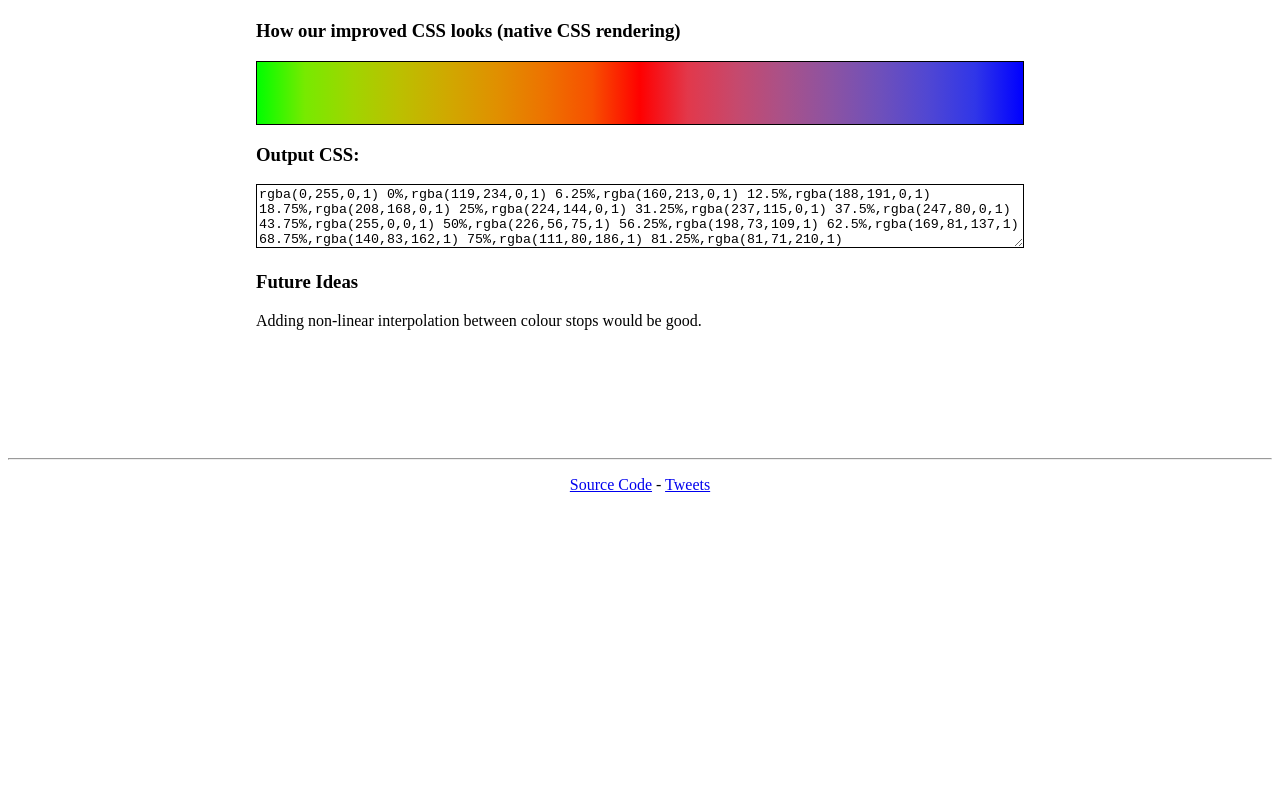
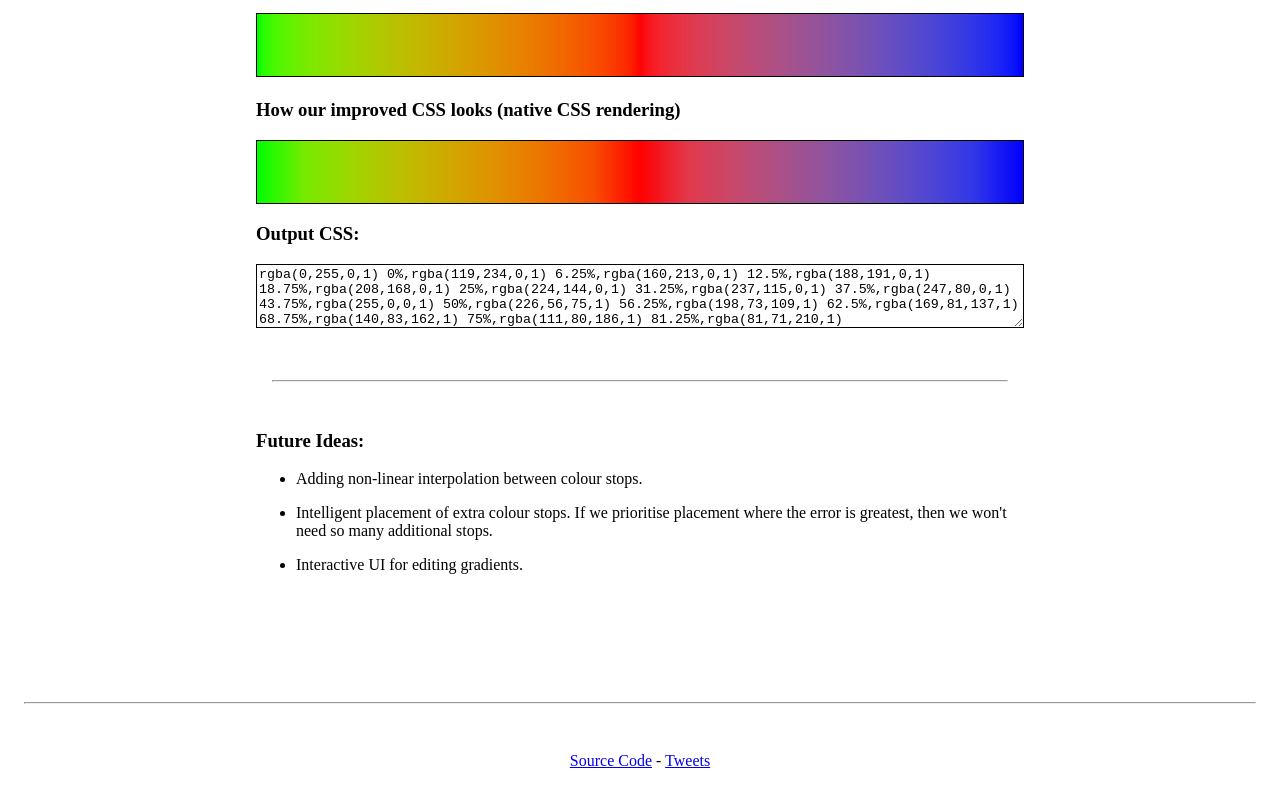
Before and after one commit to DavidBuchanan314/css-gradient-fixer, a plain HTML site: page index.html in a window 1280 px wide. Shown: the part 989-1775 px from the top of the page. Before the commit the page ends 1499 px from the top, so only its background shows below. Drawn offline with Linux system fonts and the light colour scheme.

Commit message:
Add some more ideas

```diff
--- a/index.html
+++ b/index.html
@@ -25,6 +25,9 @@
 				height: 4rem;
 				box-sizing: border-box;
 				border: 1px solid black;
+			}
+			hr {
+				margin: 3em 1em;
 			}
 		</style>
 	</head>
@@ -61,6 +64,8 @@
 				</code>
 			</p>
 
+			<hr>
+
 			<h3>Input CSS:</h3>
 			<textarea id="input-textarea" class="wide" oninput="refresh();">#0f0 0%, #f00 50%, #00f 100%</textarea>
 
@@ -85,12 +90,22 @@
 			<h3>Output CSS:</h3>
 			<textarea id="output-textarea" class="wide">hello I am some css</textarea>
 
-			<br>
+			<hr>
 
-			<h3>Future Ideas</h3>
-			<p>
-				Adding non-linear interpolation between colour stops would be good.
-			</p>
+			<h3>Future Ideas:</h3>
+			<ul>
+				<li><p>
+					Adding non-linear interpolation between colour stops.
+				</p></li>
+				<li><p>
+					Intelligent placement of extra colour stops. If we prioritise
+					placement where the error is greatest, then we won't need so
+					many additional stops.
+				</p></li>
+				<li><p>
+					Interactive UI for editing gradients.
+				</p></li>
+			</ul>
 		</article>
 		<footer>
 			<hr>
```
